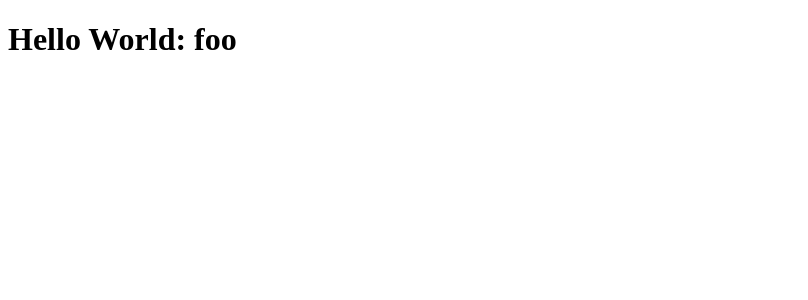
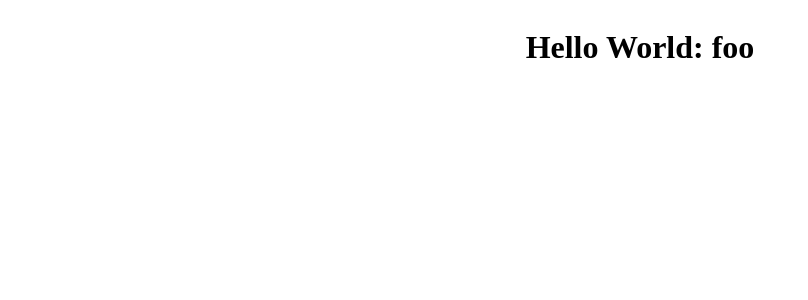
Before and after one commit to PierreDubosq/Template-React, a React (Create React App) app: page / in a window 1280 px wide. Shown: the top 300 px of the page, without its empty margins (0-808 px from the left). Built offline with nearby package versions, Linux system fonts and the light colour scheme.

Commit message:
feat(App.css & App.tsx): add import off stylesheet to init basic style, flex & for example

```diff
--- /dev/null
+++ b/src/App.css
@@ -0,0 +1,7 @@
+.app {
+    display: flex;
+    width: 100%;
+    height: 100%;
+    justify-content: center;
+    align-items: center;
+}
--- a/src/App.tsx
+++ b/src/App.tsx
@@ -1,3 +1,4 @@
+import "./App.css";
 import HomePage from "./pages/Home";
 
 const App = () => {
```
